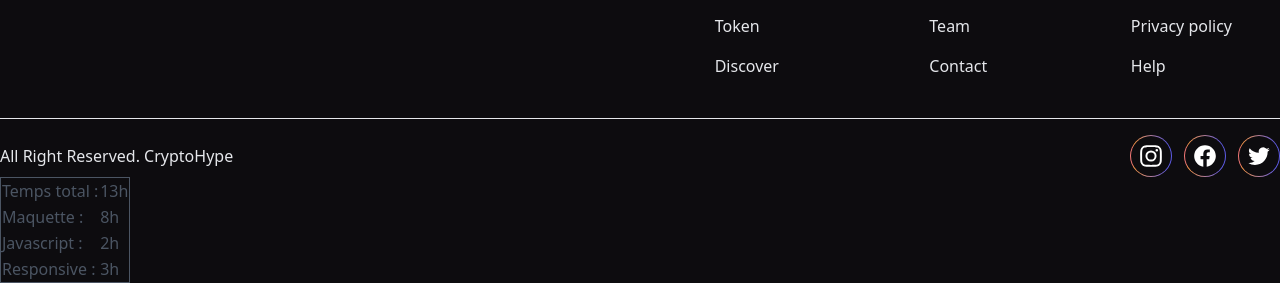
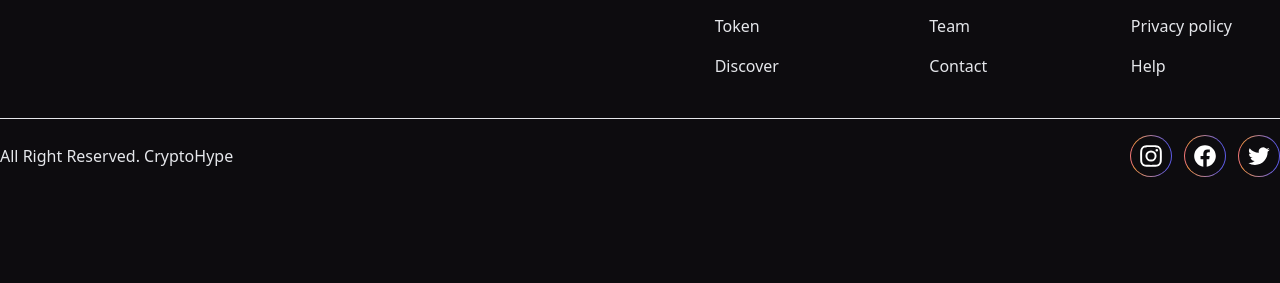
Before and after one commit to benjamin-aubron/Front-end-Training, a plain HTML site: page cryptohype.html in a window 1280 px wide. Shown: the part 4685-4968 px from the top of the page. After the commit the page ends 4862 px from the top, so only its background shows below. Drawn offline with nearby package versions, Linux system fonts and the light colour scheme.

Commit message:
index rebuilt

```diff
--- a/cryptohype.html
+++ b/cryptohype.html
@@ -417,7 +417,7 @@
     </div>
   </footer>
 
-  <table class="border border-gray-600">
+  <!-- <table class="border border-gray-600">
     <tr class="text-gray-600">
       <td>Temps total :</td>
       <td>13h</td>
@@ -434,7 +434,7 @@
       <td>Responsive : </td>
       <td>3h</td>
     </tr>
-  </table>
+  </table> -->
   <script src="cryptohype.js"></script>
 
 </body>
```
